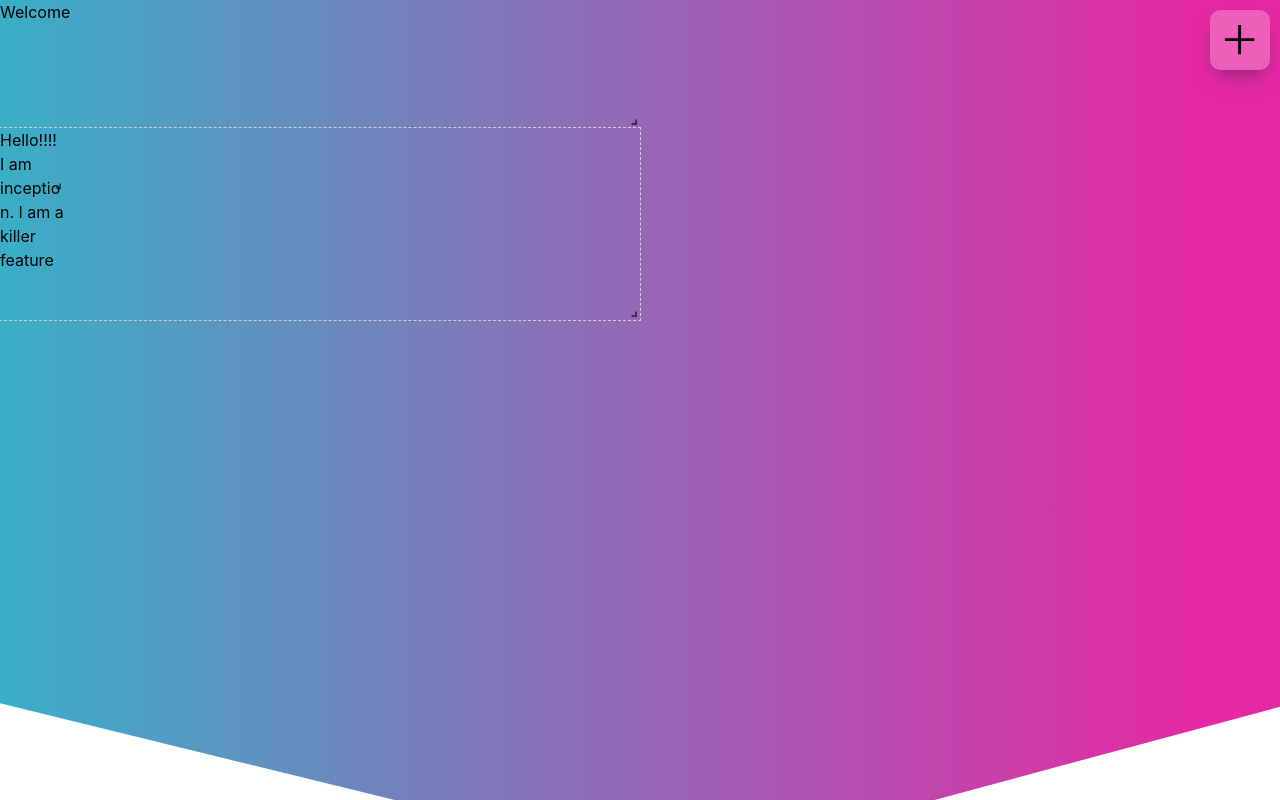
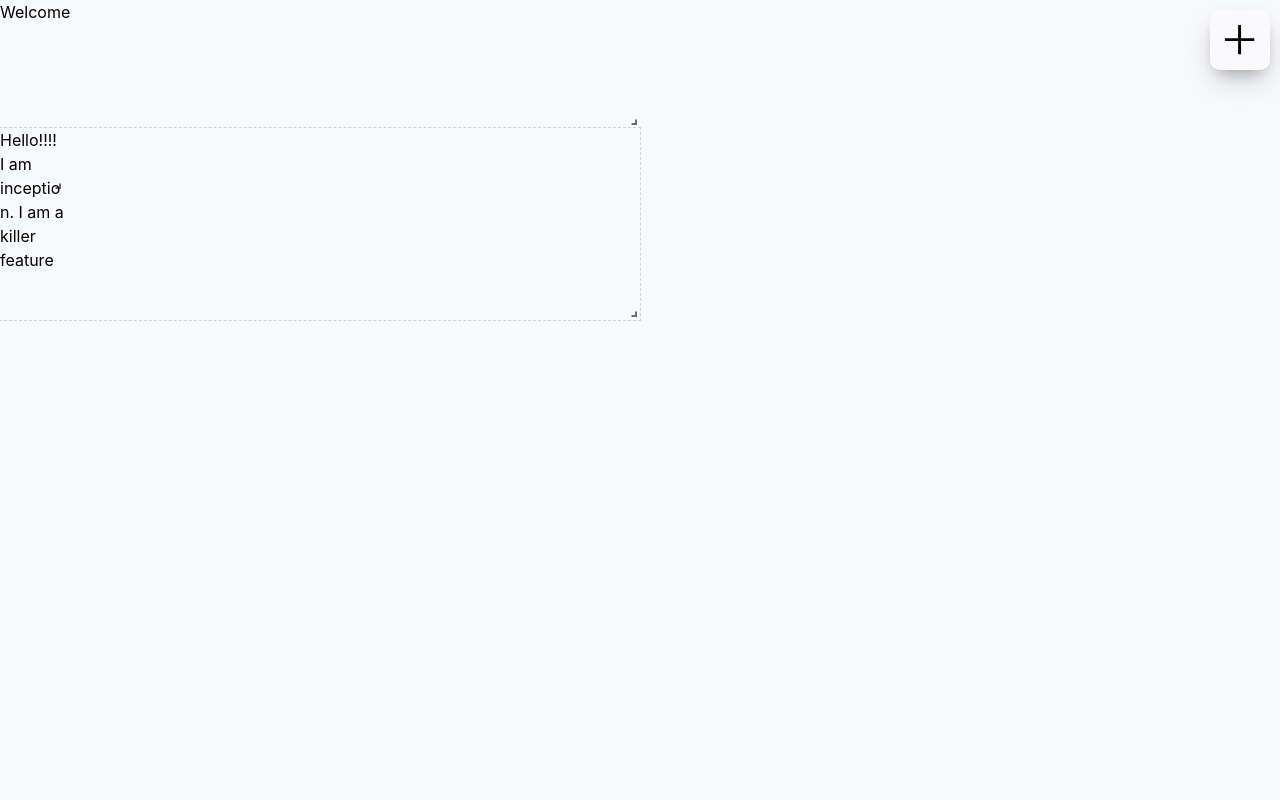
Before and after one commit to Achiaga/open-website-builder, a Next.js app: page /builder in a window 1280 px wide. Shown: the top 800 px of the page. Built offline with nearby package versions, Linux system fonts and the light colour scheme.

Commit message:
fix: remove svg bg

```diff
--- a/builder/builder.js
+++ b/builder/builder.js
@@ -17,7 +17,7 @@ const Builder = ({ userBlocksData }) => {
 			d='flex'
 			m='auto'
 			flexDir='row'
-			bg={`url("./background.svg")`}
+			// bg={`url("./background.svg")`}
 			backgroundRepeat='no-repeat'
 			backgroundSize='cover'
 			backgroundPosition='center center'
```
